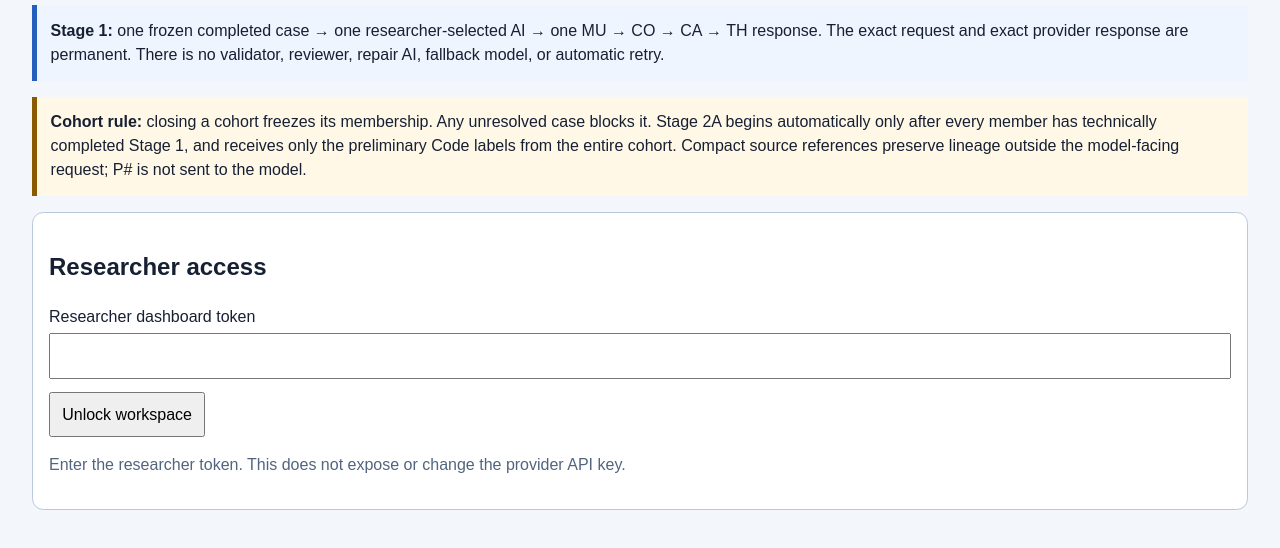
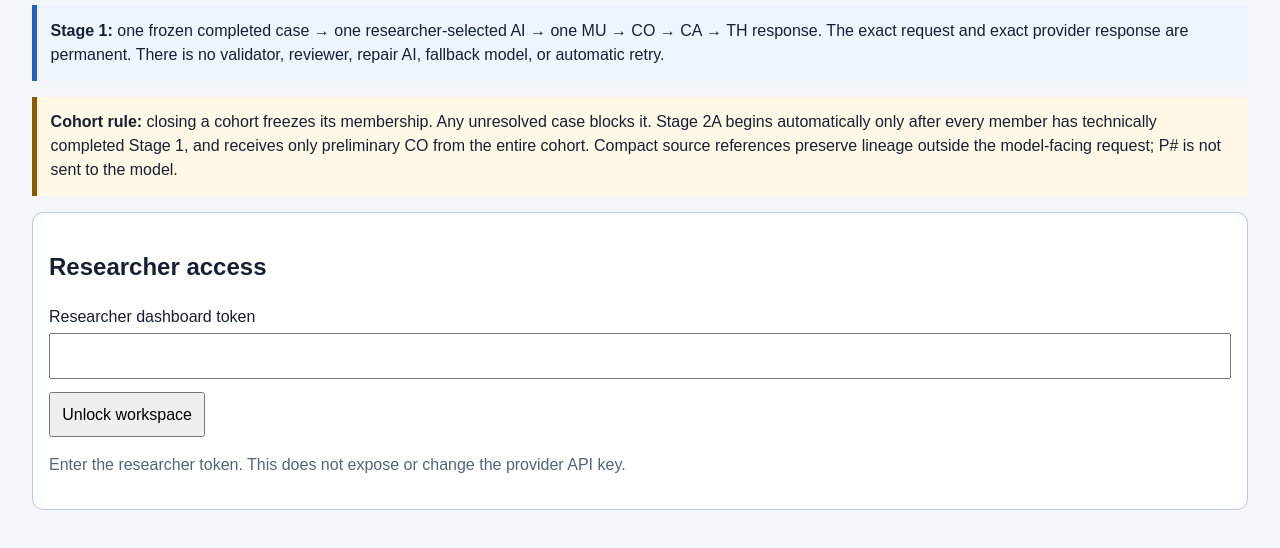
Before and after one commit to 7wy2j5f248-ui/interview, a website: page case-bound-analysis.html in a window 1280 px wide. Shown: the part 96-644 px from the top of the page. Drawn offline with Linux system fonts and the light colour scheme.

Commit message:
Use preliminary CO wording

```diff
--- a/case-bound-analysis.html
+++ b/case-bound-analysis.html
@@ -34,7 +34,7 @@
 <main>
     <h1>Case-bound interview analysis</h1>
     <p class="contract"><strong>Stage 1:</strong> one frozen completed case → one researcher-selected AI → one MU → CO → CA → TH response. The exact request and exact provider response are permanent. There is no validator, reviewer, repair AI, fallback model, or automatic retry.</p>
-    <p class="warning"><strong>Cohort rule:</strong> closing a cohort freezes its membership. Any unresolved case blocks it. Stage 2A begins automatically only after every member has technically completed Stage 1, and receives only the preliminary Code labels from the entire cohort. Compact source references preserve lineage outside the model-facing request; P# is not sent to the model.</p>
+    <p class="warning"><strong>Cohort rule:</strong> closing a cohort freezes its membership. Any unresolved case blocks it. Stage 2A begins automatically only after every member has technically completed Stage 1, and receives only preliminary CO from the entire cohort. Compact source references preserve lineage outside the model-facing request; P# is not sent to the model.</p>
 
     <section id="automaticAnalysisTokenGate">
         <h2>Researcher access</h2>
```
Also changed, not shown: tests/case-bound-analysis-migration.test.mjs (+1 -0 lines).
